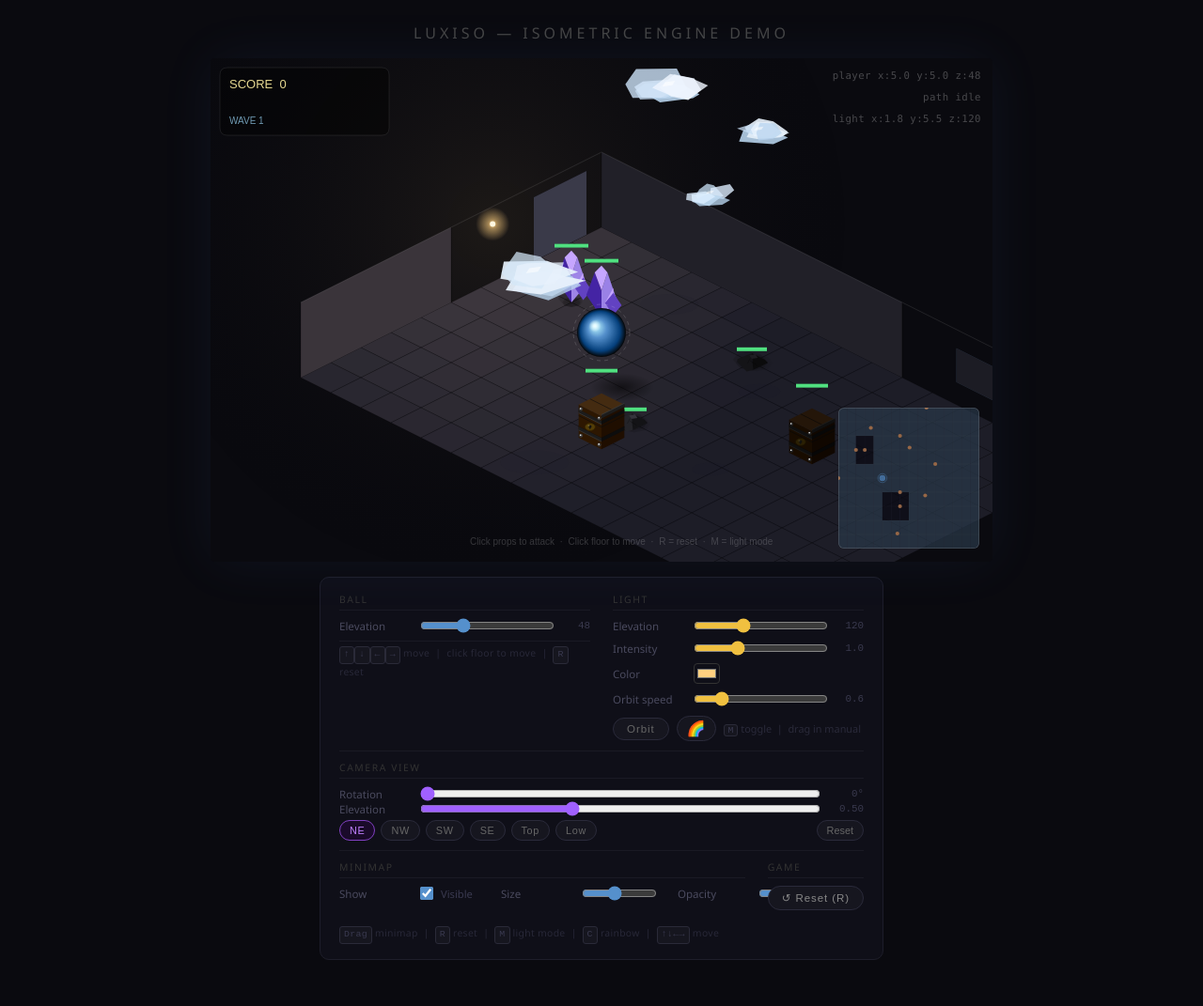
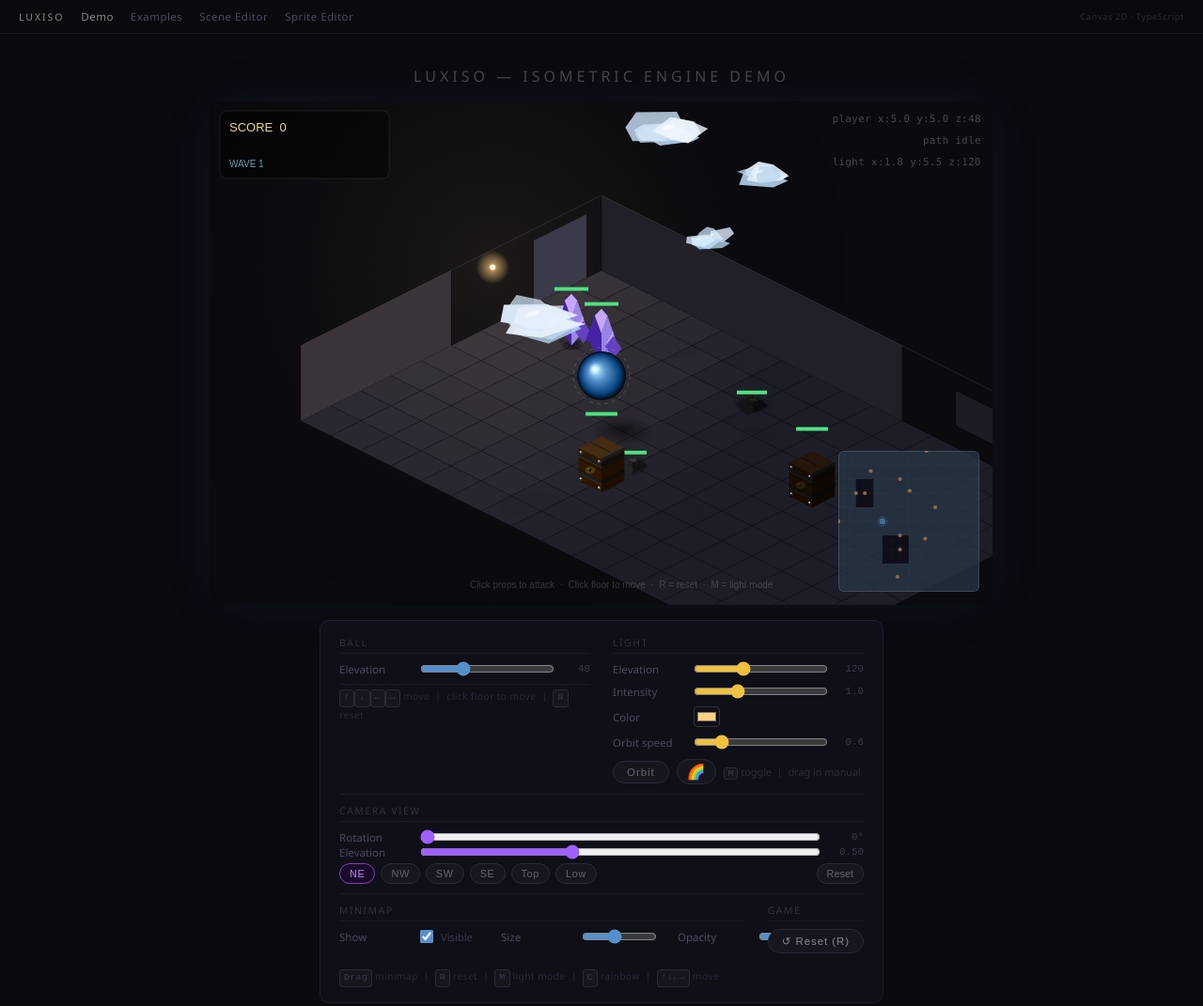
Before and after one commit to dreamsxin/FluxIso, a website built with Vite: page index.html in a window 1280 px wide. Shown: the whole page at 94% size. Before the commit the page ends 1046 px from the top, so only its background shows below. Built offline with nearby package versions, Linux system fonts and the light colour scheme.

Commit message:
feat(demo): add top nav bar linking to Examples gallery and editors
npm run dev opens the root index.html (Engine Demo) by default, but that
page had no link to the examples gallery, so users couldn't discover the
9 examples or the Scene/Sprite editors from the dev landing page.

Add a fixed top nav bar (brand + Demo/Examples/Scene Editor/Sprite Editor
links) consistent with the demo's dark theme, and add body top padding so
the centered content isn't overlapped by the nav.

```diff
--- a/index.html
+++ b/index.html
@@ -17,7 +17,7 @@
         font-family: 'Segoe UI', system-ui, sans-serif;
         color: #aaa;
         gap: 16px;
-        padding: 24px 12px;
+        padding: 70px 12px 24px;
       }
 
       h1 {
@@ -242,9 +242,58 @@
         border-color: #8040c0;
         color: #c080ff;
       }
+
+      /* ── Top nav bar ─────────────────────────────────────────────── */
+      .topnav {
+        position: fixed;
+        top: 0;
+        left: 0;
+        right: 0;
+        display: flex;
+        align-items: center;
+        gap: 18px;
+        padding: 10px 20px;
+        background: rgba(10, 10, 15, 0.92);
+        border-bottom: 1px solid #16161f;
+        backdrop-filter: blur(8px);
+        z-index: 100;
+        font-size: 0.72rem;
+        letter-spacing: 0.04em;
+      }
+      .topnav .brand {
+        font-weight: 500;
+        color: #888;
+        letter-spacing: 0.18em;
+        text-transform: uppercase;
+        font-size: 0.66rem;
+      }
+      .topnav a {
+        color: #4a4a5e;
+        text-decoration: none;
+        transition: color 0.15s;
+        white-space: nowrap;
+      }
+      .topnav a:hover { color: #aaa; }
+      .topnav a.current { color: #888; }
+      .topnav .spacer { flex: 1; }
+      .topnav .nav-tag {
+        font-size: 0.58rem;
+        color: #2a2a38;
+        letter-spacing: 0.06em;
+      }
     </style>
   </head>
   <body>
+    <nav class="topnav">
+      <span class="brand">LuxIso</span>
+      <a href="/" class="current">Demo</a>
+      <a href="/examples/">Examples</a>
+      <a href="/editor.html">Scene Editor</a>
+      <a href="/sprite-editor.html">Sprite Editor</a>
+      <span class="spacer"></span>
+      <span class="nav-tag">Canvas 2D · TypeScript</span>
+    </nav>
+
     <h1>LuxIso &mdash; Isometric Engine Demo</h1>
 
     <div class="canvas-wrap">
```
